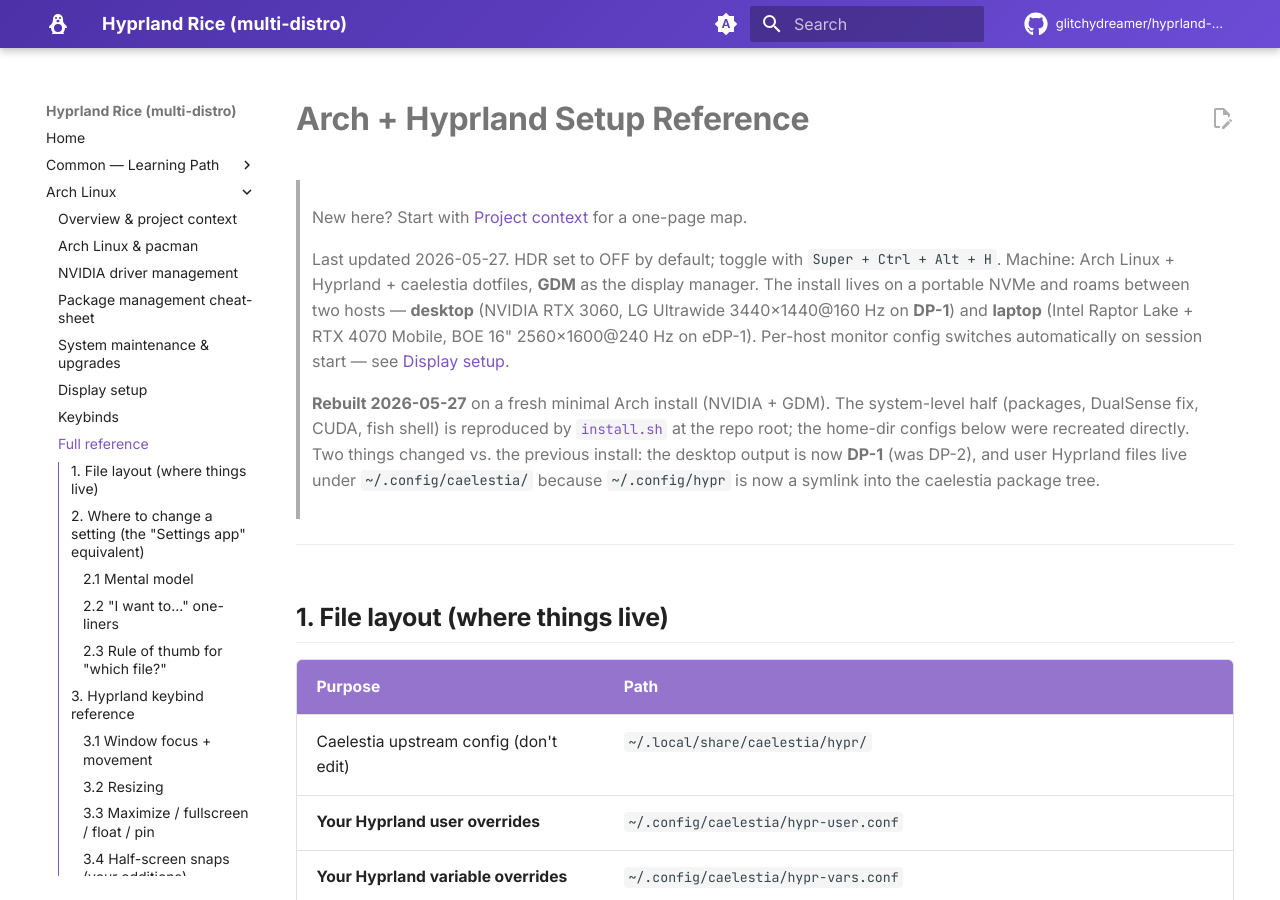
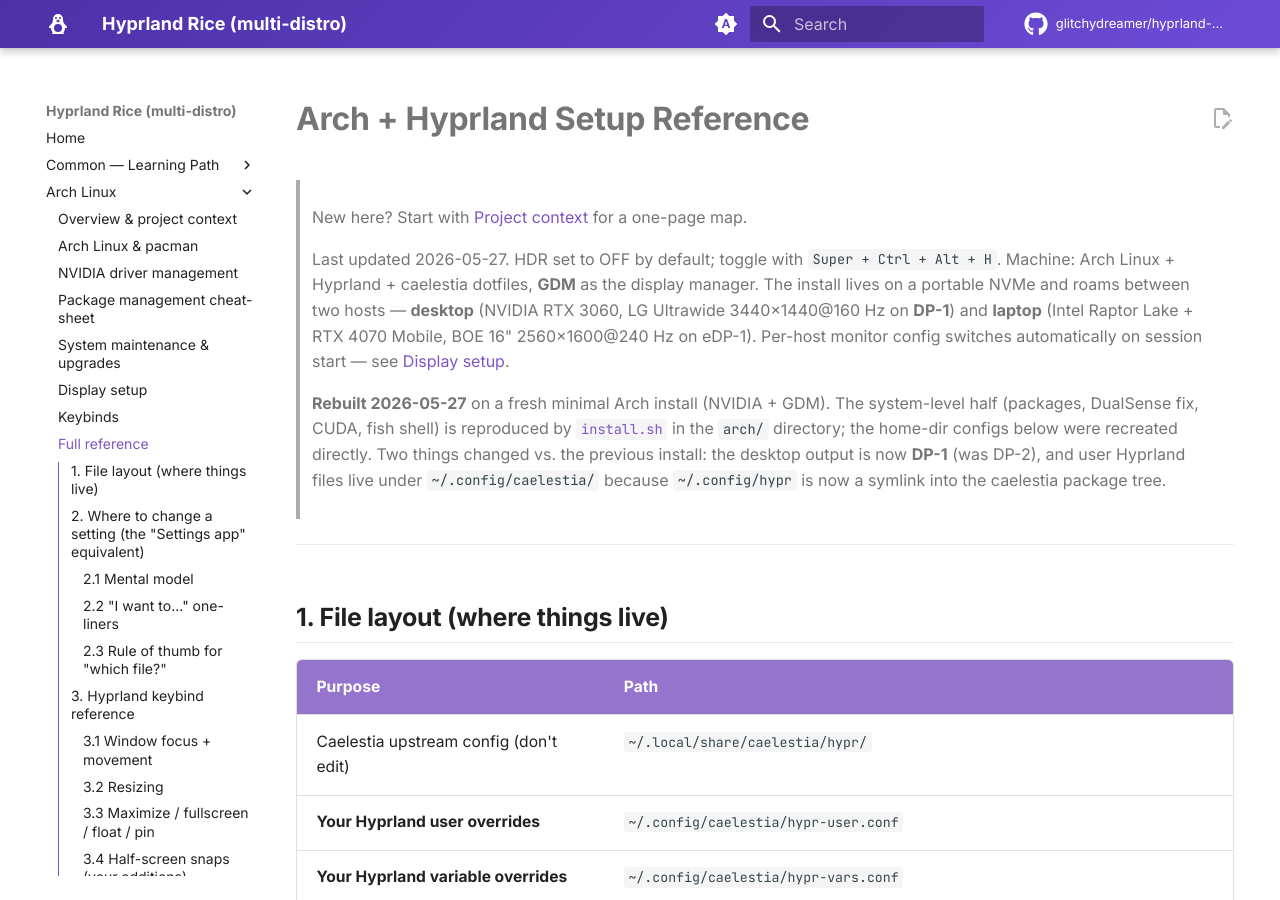
Before and after one commit to glitchydreamer/arch-hyprland-setup, an MkDocs documentation site: the page built from docs/arch/reference.md, in a window 1280 px wide and 900 px high. Built offline with MkDocs 1.6.1 and Material for MkDocs 9.7.7, drawn with Linux system fonts in a browser that asks for light colours; comment, search, counter and statistics services are not loaded; some of the changed text lies outside the part shown.

Commit message:
docs(arch): fix stale arch-hyprland-setup URLs after the repo rename
The repo was renamed arch-hyprland-setup -> hyprland-rice (and went
multi-distro, moving the scripts under arch/). Update the leftover links:

- reference.md: 5 GitHub blob URLs -> hyprland-rice + arch/ paths, and the
  "at the repo root" prose -> "in the arch/ directory" (scripts moved).
- project-context.md: the LIVE GitHub Pages URL -> .../hyprland-rice/
  (the old .../arch-hyprland-setup/ now 404s).

Keeps the deliberate rename note in README.md.

Co-Authored-By: Claude Opus 4.8 <noreply@anthropic.com>

```diff
--- a/docs/arch/reference.md
+++ b/docs/arch/reference.md
@@ -11,8 +11,8 @@
 >
 > **Rebuilt 2026-05-27** on a fresh minimal Arch install (NVIDIA + GDM). The
 > system-level half (packages, DualSense fix, CUDA, fish shell)
-> is reproduced by [`install.sh`](https://github.com/glitchydreamer/arch-hyprland-setup/blob/main/install.sh)
-> at the repo root; the home-dir configs below were recreated directly. Two
+> is reproduced by [`install.sh`](https://github.com/glitchydreamer/hyprland-rice/blob/main/arch/install.sh)
+> in the `arch/` directory; the home-dir configs below were recreated directly. Two
 > things changed vs. the previous install: the desktop output is now **DP-1**
 > (was DP-2), and user Hyprland files live under `~/.config/caelestia/` because
 > `~/.config/hypr` is now a symlink into the caelestia package tree.
@@ -436,7 +436,7 @@ npm 11, pnpm 10, yarn classic.
 > **580.119.02** on the **`linux-lts`** kernel (Isaac's RTX renderer needs the
 > 580 branch; Arch's 595 segfaults it — a driver-*version* mismatch, not
 > hardware). The switch is automated/reversible via
-> [`nvidia-switch.sh`](https://github.com/glitchydreamer/arch-hyprland-setup/blob/main/nvidia-switch.sh)
+> [`nvidia-switch.sh`](https://github.com/glitchydreamer/hyprland-rice/blob/main/arch/nvidia-switch.sh)
 > `downgrade`. **ROS 2 Humble is wired up** too (`install.sh docker` + the
 > `ros2-humble` launcher): the NVIDIA Container Toolkit injects the 580 host driver
 > into containers, and `--network host` + `--ipc host` + a shared `ROS_DOMAIN_ID`/RMW
@@ -446,7 +446,7 @@ npm 11, pnpm 10, yarn classic.
 > 2.6, see §8). Run `ros2-humble pull` then `ros2-humble shell`; enable Isaac's
 > `isaacsim.ros2.bridge` extension. CUDA + Anaconda remain for general ML; align CUDA to the 580
 > ceiling with `nvidia-switch.sh cuda`. To remove components the clean way, use
-> [`uninstall.sh`](https://github.com/glitchydreamer/arch-hyprland-setup/blob/main/uninstall.sh).
+> [`uninstall.sh`](https://github.com/glitchydreamer/hyprland-rice/blob/main/arch/uninstall.sh).
 >
 > **NVIDIA stack switching** — `nvidia-switch.sh status | downgrade [ver] | latest
 > | cuda | purge`. Switches the *whole* NVIDIA stack (driver + userspace)
@@ -1147,10 +1147,10 @@ sshd`.
 
 Original setup performed by Claude on 2026-05-17. **Rebuilt 2026-05-27** on a
 fresh minimal Arch install (clean `archinstall`, NVIDIA drivers, GDM instead of
-SDDM). The whole thing is now reproducible by two idempotent scripts at the repo
-root: [`setup-home.sh`](https://github.com/glitchydreamer/arch-hyprland-setup/blob/main/setup-home.sh)
+SDDM). The whole thing is now reproducible by two idempotent scripts in the
+`arch/` directory: [`setup-home.sh`](https://github.com/glitchydreamer/hyprland-rice/blob/main/arch/setup-home.sh)
 (home-dir configs, no sudo — auto-detects the desktop connector) then
-[`install.sh`](https://github.com/glitchydreamer/arch-hyprland-setup/blob/main/install.sh)
+[`install.sh`](https://github.com/glitchydreamer/hyprland-rice/blob/main/arch/install.sh)
 (packages + system, sudo — CUDA matched to the driver).
 Notable deltas from the first install: desktop output moved DP-2 → **DP-1**,
 user Hyprland files moved under `~/.config/caelestia/` (since `~/.config/hypr`
```
Also changed, not shown: docs/arch/project-context.md (+1 -1 lines).
